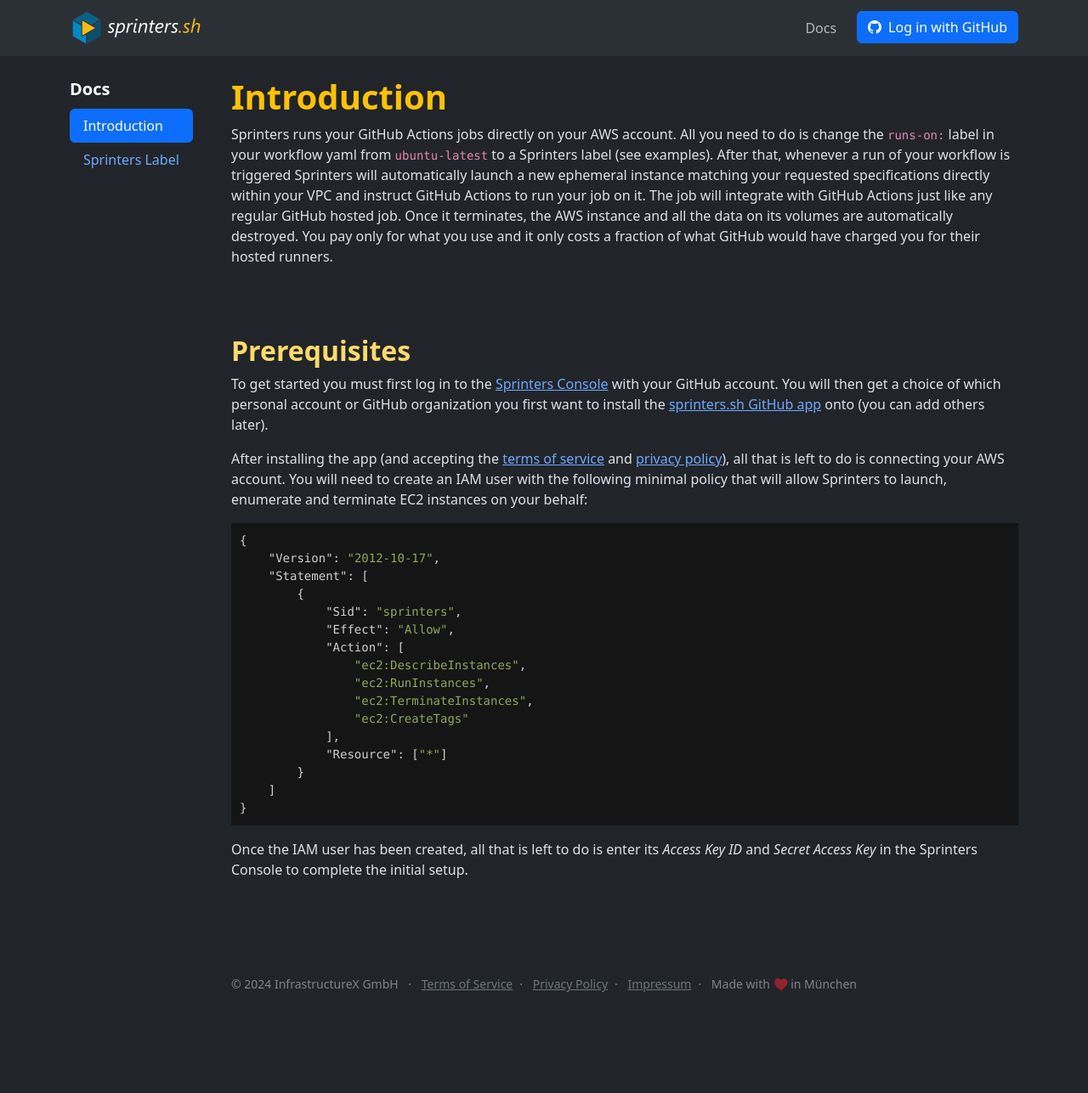
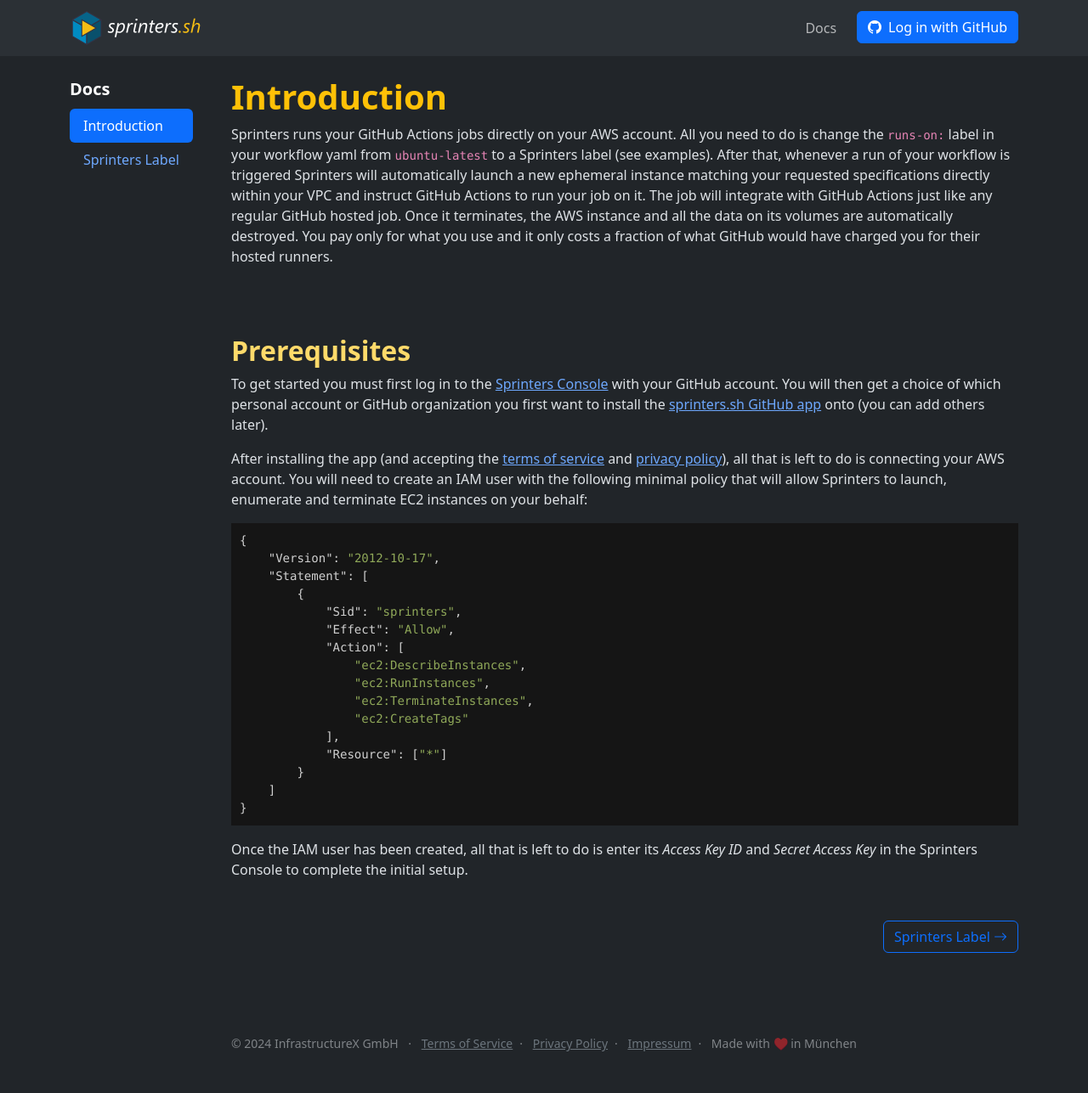
Before and after one commit to sprinters-sh/sprinters.sh, a Jekyll site: the page built from docs/index.md, in a window 1280 px wide. Shown: the whole page at 85% size. Built offline with Jekyll 4.4.1, drawn with Linux system fonts in a browser that asks for light colours; before the commit the page ends 1217 px from its top, so only the background shows below that.

Commit message:
Added next page navigation

```diff
--- /dev/null
+++ b/_includes/next.html
@@ -0,0 +1,6 @@
+{% assign next-page = site.pages | where: "path", include.path | first %}
+{% if next-page %}
+<div class="text-end mt-5">
+<a class="btn btn-outline-primary" href="{{ next-page.url | remove: ".html" }}">{{ next-page.title }} <i class="bi bi-arrow-right"></i></a></a>
+</div>
+{% endif %}
--- a/_layouts/docs.html
+++ b/_layouts/docs.html
@@ -32,5 +32,6 @@
 
         {% include h1.html text=page.title %}
         {{ content }}
+        {% include next.html path=page.next %}
     </div>
 </div>
--- a/docs/index.md
+++ b/docs/index.md
@@ -1,6 +1,7 @@
 ---
 layout: docs
 title: "Introduction"
+next: docs/label.md
 ---
 Sprinters runs your GitHub Actions jobs directly on your AWS account. All you need to do is change the `runs-on:` label in your
 workflow yaml from `ubuntu-latest` to a Sprinters label (see examples). After that, whenever a run of your workflow is
```
